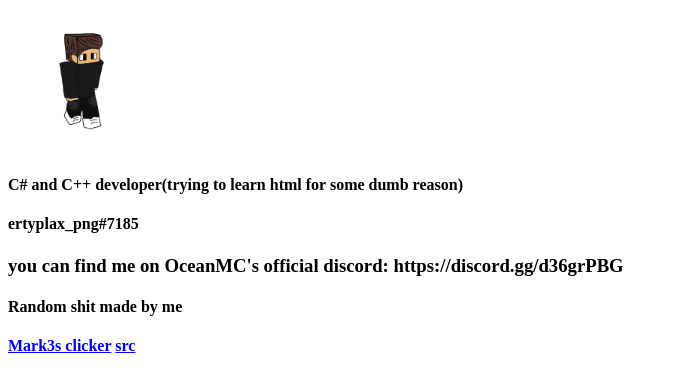
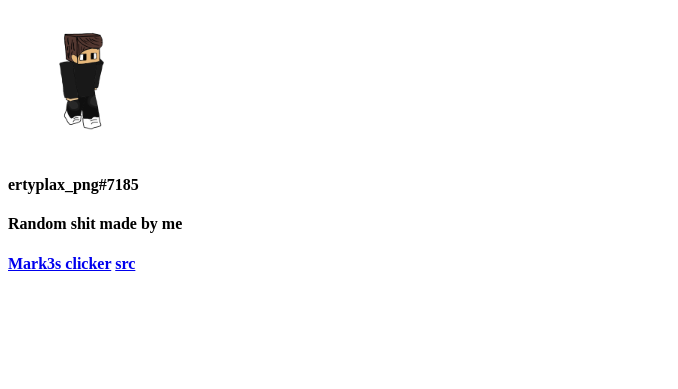
Before and after one commit to ertyplax/website, a plain HTML site: page index.html in a window 1280 px wide. Shown: the part 79-468 px from the top of the page, without its empty margins (0-678 px from the left). Drawn offline with Linux system fonts and the light colour scheme.

Commit message:
Update index.html

```diff
--- a/index.html
+++ b/index.html
@@ -8,9 +8,7 @@
     <body>
         <h1>erty's coding shed</h1>
         <img src="profilo.png" width="150" height="150"/>
-        <h4>C# and C++ developer(trying to learn html for some dumb reason)</h4>
         <h4>ertyplax_png#7185</h4>
-        <h3>you can find me on OceanMC's official discord: https://discord.gg/d36grPBG</h3>
         <h4>Random shit made by me</h4>
 
         <h4>
```
